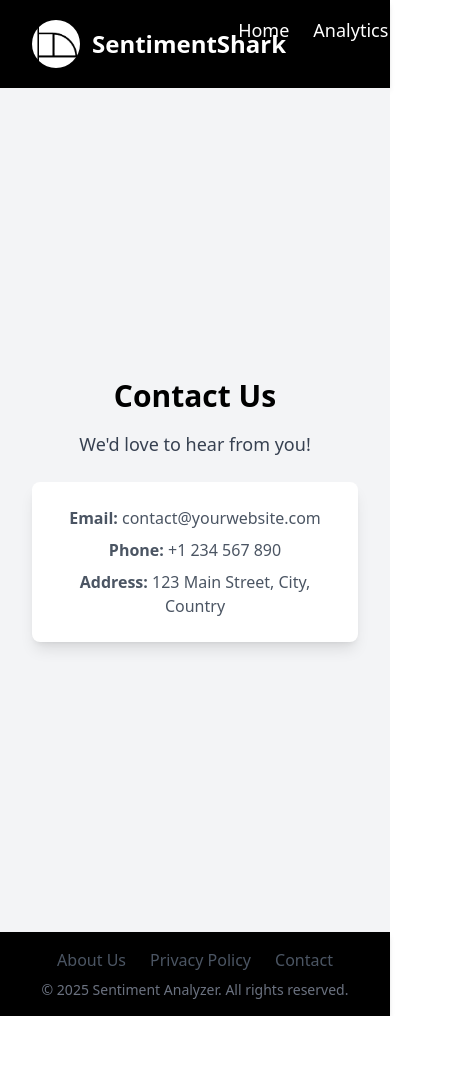
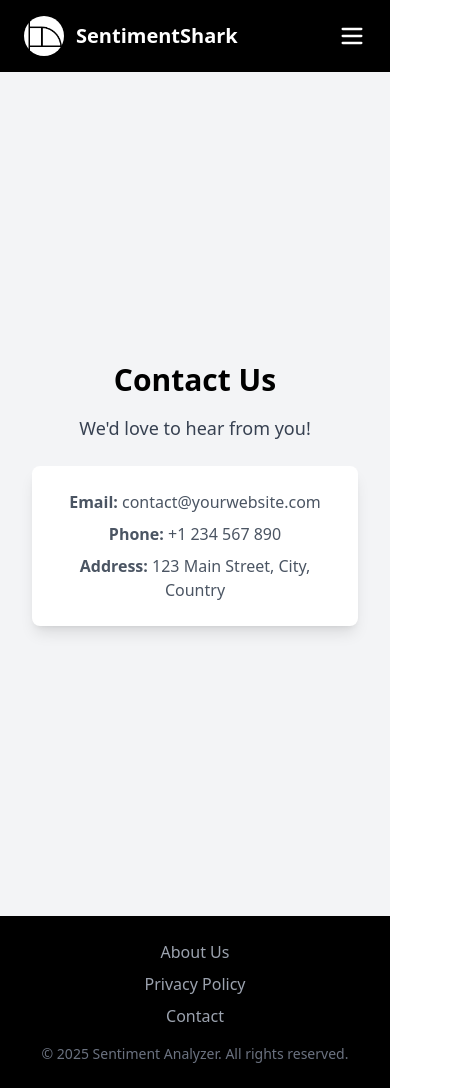
Before and after one commit to MrSaltyFish/SITNovate, a React (Vite) app in the folder frontend/: page /contact in a window 390 px wide. Shown: the whole page, 463 px wide, since content can reach past the window. Before the commit the page ends 1016 px from the top, so only its background shows below. Built offline with nearby package versions, Linux system fonts and the light colour scheme.

Commit message:
reponsive header adn footer

```diff
--- a/frontend/src/components/Footer.jsx
+++ b/frontend/src/components/Footer.jsx
@@ -3,23 +3,26 @@ import { Link } from "react-router-dom";
 
 const Footer = () => {
   return (
-    <footer className="bg-black text-white shadow-md py-4">
-      <div className="container mx-auto flex flex-col items-center space-y-2">
-        <div className="flex space-x-6">
-          <Link to="/about" className="text-gray-600 hover:text-green-500">
+    <footer className="bg-black text-white shadow-md py-6">
+      <div className="container mx-auto flex flex-col items-center space-y-4 px-4 text-center md:flex-row md:justify-between md:text-left">
+        {/* Navigation Links */}
+        <div className="flex flex-col space-y-2 md:flex-row md:space-y-0 md:space-x-6">
+          <Link to="/about" className="text-gray-400 hover:text-green-400">
             About Us
           </Link>
-          <Link to="/privacy" className="text-gray-600 hover:text-green-500">
+          <Link to="/privacy" className="text-gray-400 hover:text-green-400">
             Privacy Policy
           </Link>
-          <Link to="/contact" className="text-gray-600 hover:text-green-500">
+          <Link to="/contact" className="text-gray-400 hover:text-green-400">
             Contact
           </Link>
         </div>
-        <p className="text-gray-500 text-sm">© {new Date().getFullYear()} Sentiment Analyzer. All rights reserved.</p>
+
+        {/* Copyright Text */}
+        <p className="text-gray-500 text-sm">
+          © {new Date().getFullYear()} Sentiment Analyzer. All rights reserved.
+        </p>
       </div>
-
-
     </footer>
   );
 };
--- a/frontend/src/components/Header.jsx
+++ b/frontend/src/components/Header.jsx
@@ -1,27 +1,63 @@
-import React from "react";
+import React, { useState } from "react";
 import { Link, useLocation } from "react-router-dom";
+import { Menu, X } from "lucide-react"; // Icons for mobile menu
 
 const Header = () => {
   const location = useLocation();
-  if (location.pathname === "/" || location.pathname === "/start") return null; // Hide header on Start and StartPage
+  const [menuOpen, setMenuOpen] = useState(false);
+
+  // Hide header on specific routes
+  if (location.pathname === "/" || location.pathname === "/start") return null;
 
   return (
-    <header className="flex items-center justify-between px-8 py-4 shadow-md bg-black text-white">
-      {/* Logo & Company Name */}
+    <header className="bg-black text-white shadow-md">
+      <div className="flex items-center justify-between px-6 py-4 lg:px-8">
+        {/* Logo & Name */}
         <div className="flex items-center">
           <img
             src="/logo.png"
             alt="Logo"
-          className="w-12 h-12 rounded-full object-cover"
+            className="w-10 h-10 md:w-12 md:h-12 rounded-full object-cover"
           />
-        <span className="ml-3 text-2xl font-bold font-goudy text-white">
+          <span className="ml-3 text-xl md:text-2xl font-bold font-goudy">
             SentimentShark
           </span>
         </div>
 
-      {/* Navigation */}
-      <nav>
-        <ul className="flex space-x-6">
+        {/* Desktop Navigation */}
+        <nav className="hidden md:flex space-x-6">
+          {[
+            { path: "/home", label: "Home" },
+            { path: "/analytics", label: "Analytics" },
+            { path: "/about", label: "About Us" },
+          ].map((item) => (
+            <Link
+              key={item.path}
+              to={item.path}
+              className={`text-lg transition-colors ${
+                location.pathname === item.path
+                  ? "font-bold underline text-blue-400"
+                  : "text-white hover:text-blue-400"
+              }`}
+            >
+              {item.label}
+            </Link>
+          ))}
+        </nav>
+
+        {/* Mobile Menu Button */}
+        <button
+          className="md:hidden focus:outline-none"
+          onClick={() => setMenuOpen(!menuOpen)}
+        >
+          {menuOpen ? <X size={28} /> : <Menu size={28} />}
+        </button>
+      </div>
+
+      {/* Mobile Navigation */}
+      {menuOpen && (
+        <nav className="md:hidden bg-black border-t border-gray-700">
+          <ul className="flex flex-col space-y-4 py-4 px-6">
             {[
               { path: "/home", label: "Home" },
               { path: "/analytics", label: "Analytics" },
@@ -30,7 +66,8 @@ const Header = () => {
               <li key={item.path}>
                 <Link
                   to={item.path}
-                className={`text-lg ${
+                  onClick={() => setMenuOpen(false)}
+                  className={`block text-lg py-2 ${
                     location.pathname === item.path
                       ? "font-bold underline text-blue-400"
                       : "text-white hover:text-blue-400"
@@ -42,6 +79,7 @@ const Header = () => {
             ))}
           </ul>
         </nav>
+      )}
     </header>
   );
 };
```
Lines whose indentation alone changed are shown as unchanged.
